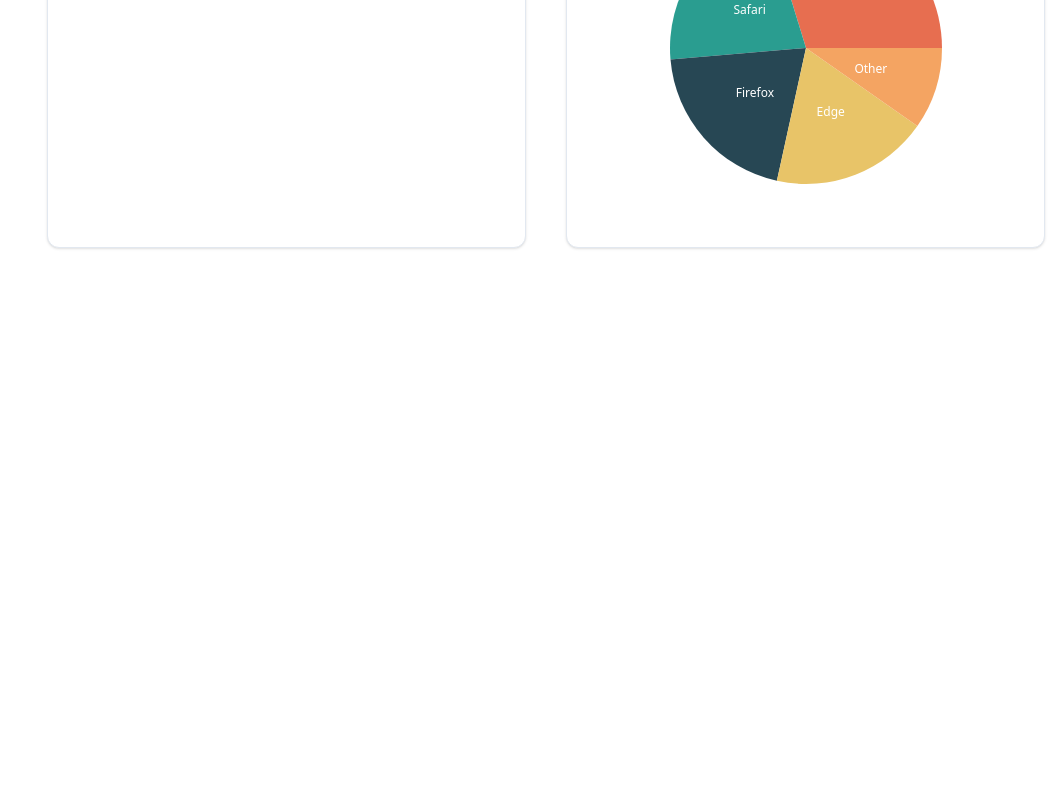
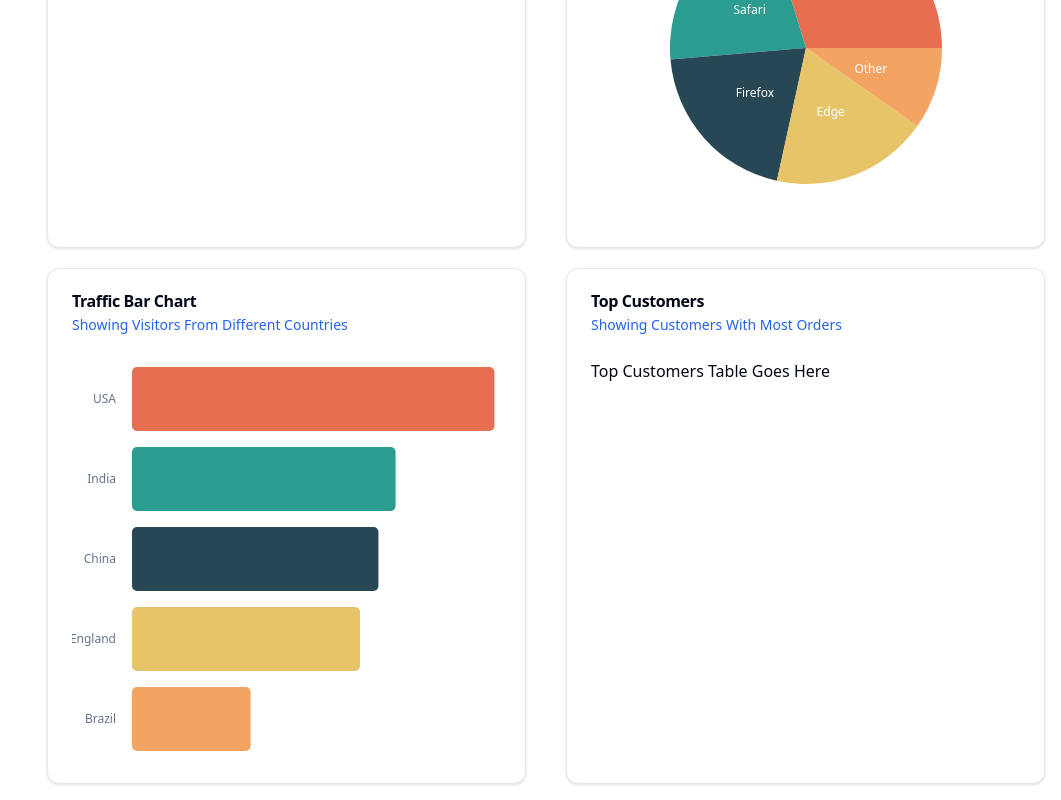
Before and after one commit to gpslakshan/CommerceLense, a Next.js app: page /dashboard in a window 1280 px wide. Shown: the part 1071-1871 px from the top of the page, without its empty margins (219-1280 px from the left). Before the commit the page ends 1335 px from the top, so only its background shows below. Built offline with nearby package versions, Linux system fonts and the light colour scheme.

Commit message:
traffic bar chart

```diff
--- /dev/null
+++ b/app/dashboard/_components/TopCustomers.tsx
@@ -0,0 +1,14 @@
+import React from "react";
+import AnalyticsCard from "@/app/dashboard/_components/AnalyticsCard";
+
+const TopCustomers = () => {
+  return (
+    <AnalyticsCard
+      title="Top Customers"
+      description="Showing Customers With Most Orders"
+    >
+      Top Customers Table Goes Here
+    </AnalyticsCard>
+  );
+};
+export default TopCustomers;
--- /dev/null
+++ b/app/dashboard/_components/TrafficBarChart.tsx
@@ -0,0 +1,85 @@
+"use client";
+
+import { Bar, BarChart, XAxis, YAxis } from "recharts";
+
+import {
+  ChartConfig,
+  ChartContainer,
+  ChartTooltip,
+  ChartTooltipContent,
+} from "@/components/ui/chart";
+import AnalyticsCard from "@/app/dashboard/_components/AnalyticsCard";
+
+const chartData = [
+  { country: "usa", visitors: 275, fill: "var(--color-usa)" },
+  { country: "india", visitors: 200, fill: "var(--color-india)" },
+  { country: "china", visitors: 187, fill: "var(--color-china)" },
+  { country: "england", visitors: 173, fill: "var(--color-england)" },
+  { country: "brazil", visitors: 90, fill: "var(--color-brazil)" },
+];
+
+const chartConfig = {
+  visitors: {
+    label: "Visitors",
+  },
+  usa: {
+    label: "USA",
+    color: "hsl(var(--chart-1))",
+  },
+  india: {
+    label: "India",
+    color: "hsl(var(--chart-2))",
+  },
+  china: {
+    label: "China",
+    color: "hsl(var(--chart-3))",
+  },
+  england: {
+    label: "England",
+    color: "hsl(var(--chart-4))",
+  },
+  brazil: {
+    label: "Brazil",
+    color: "hsl(var(--chart-5))",
+  },
+} satisfies ChartConfig;
+
+export function TrafficBarChart() {
+  return (
+    <AnalyticsCard
+      title="Traffic Bar Chart"
+      description="Showing Visitors From Different Countries"
+    >
+      <ChartContainer
+        config={chartConfig}
+        className="mx-auto aspect-square w-full max-h-[400px]"
+      >
+        <BarChart
+          accessibilityLayer
+          data={chartData}
+          layout="vertical"
+          margin={{
+            left: 0,
+          }}
+        >
+          <YAxis
+            dataKey="country"
+            type="category"
+            tickLine={false}
+            tickMargin={10}
+            axisLine={false}
+            tickFormatter={(value) =>
+              chartConfig[value as keyof typeof chartConfig]?.label
+            }
+          />
+          <XAxis dataKey="visitors" type="number" hide />
+          <ChartTooltip
+            cursor={false}
+            content={<ChartTooltipContent hideLabel />}
+          />
+          <Bar dataKey="visitors" layout="vertical" radius={5} />
+        </BarChart>
+      </ChartContainer>
+    </AnalyticsCard>
+  );
+}
--- a/app/dashboard/page.tsx
+++ b/app/dashboard/page.tsx
@@ -4,6 +4,8 @@ import { SalesBarChart } from "@/app/dashboard/_components/SalesBarChart";
 import { VisitorsRadarChart } from "@/app/dashboard/_components/VisitorsRadarChart";
 import TopProducts from "@/app/dashboard/_components/TopProducts";
 import { TrafficPieChart } from "@/app/dashboard/_components/TrafficPieChart";
+import TopCustomers from "@/app/dashboard/_components/TopCustomers";
+import { TrafficBarChart } from "@/app/dashboard/_components/TrafficBarChart";
 
 const DashboardIndexPage = () => {
   return (
@@ -19,6 +21,11 @@ const DashboardIndexPage = () => {
         <TopProducts />
         <TrafficPieChart />
       </div>
+
+      <div className="grid lg:grid-cols-2 gap-10">
+        <TrafficBarChart />
+        <TopCustomers />
+      </div>
     </div>
   );
 };
```
